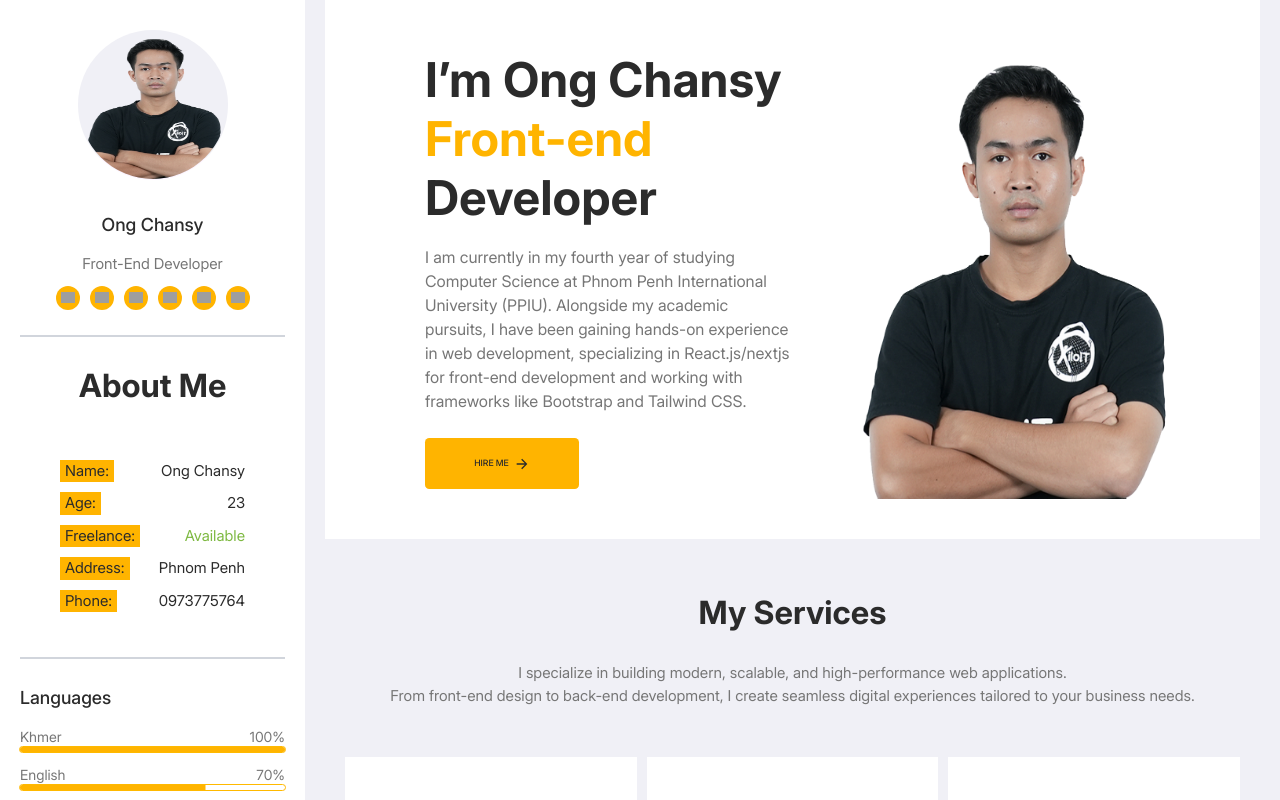
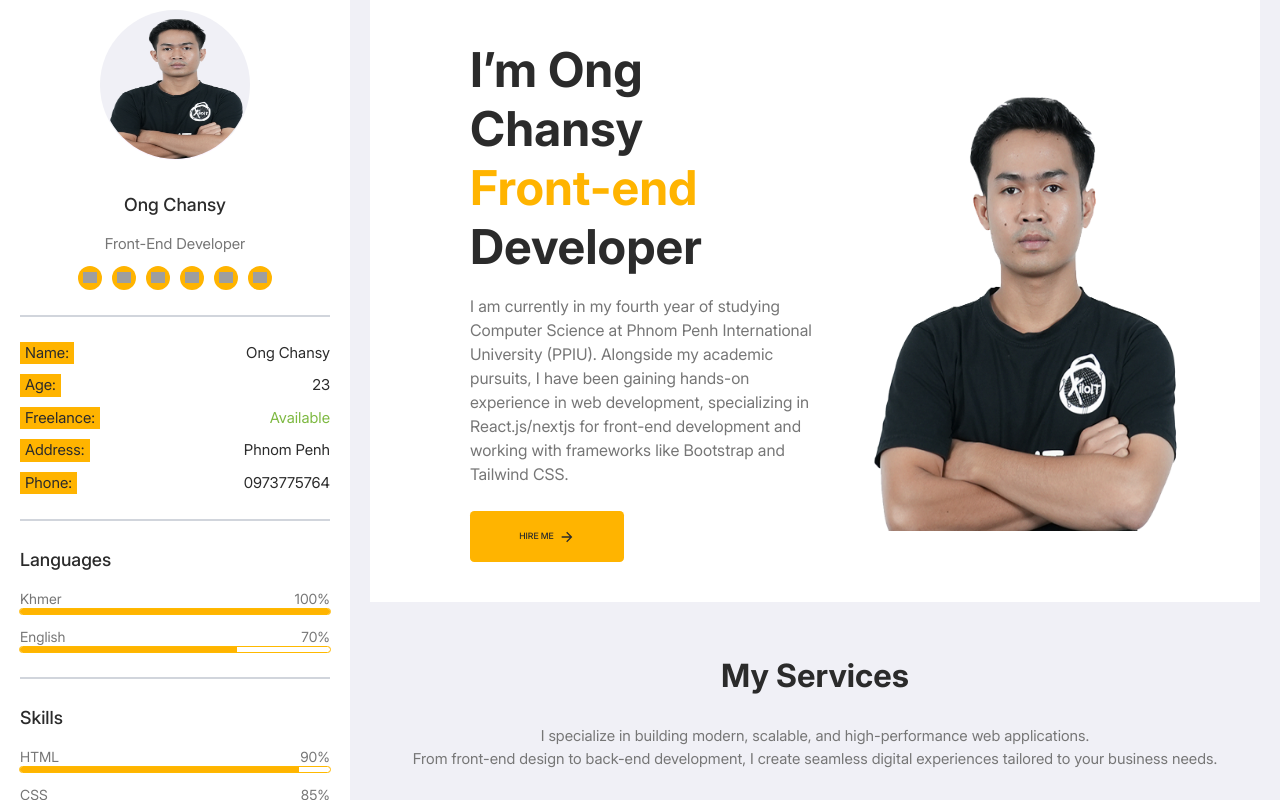
Before and after one commit to Ongchansy/portfolio, a Next.js app: page / in a window 1280 px wide. Shown: the top 800 px of the page. Built offline with nearby package versions, Linux system fonts and the light colour scheme; grey boxes are pictures that could not be loaded.

Commit message:
add new section

```diff
--- a/src/app/layout.tsx
+++ b/src/app/layout.tsx
@@ -56,16 +56,18 @@ export default function RootLayout({
             enableSystem
             disableTransitionOnChange
           >
+          <div >
             <MobileHeader />
-            <div className="flex h-screen">
-              <aside className="md:fixed  hidden lg:block left-0 top-0 lg:overflow-y-auto w-[305px] bg-primary-background shadow-2xs px-8 py-12 ">
+            <div className="h-screen">
+              <aside className="md:fixed  hidden lg:block h-screen left-0 top-0 overflow-y-auto w-[350px] bg-primary-background shadow-2xs px-8 pt-4 ">
                 <RightSidebar />
               </aside>
 
-              <main className="lg:flex-1 lg:ml-[305px] overflow-y-auto lg:px-8">
+              <main className="lg:flex-1 lg:ml-[350px] overflow-y-auto lg:px-8">
                 {children}
               </main>
             </div>
+          </div>
           </ThemeProvider>
       </body>
     </html>
--- a/src/component/AboutMe.tsx
+++ b/src/component/AboutMe.tsx
@@ -2,9 +2,9 @@ import React from 'react'
 
 const AboutMe = () => {
   return (
-    <div className="px-8">
-        <h1 className="text-[3.2rem] font-bold text-center text-title mb-12">About Me</h1>
-        <div className='flex flex-col gap-[10px] bg-primary-background p-8'>
+    <div className="px-8 lg:px-0">
+        <h1 className="text-[3.2rem] lg:hidden lg:text-[18px] font-bold text-center text-title mb-12">About Me</h1>
+        <div className='flex flex-col gap-[10px] bg-primary-background p-8 lg:p-0'>
             <div className='flex  justify-between items-baseline'>
                 <span className='bg-yellow-100 text-title text-[15px] px-2'>Name: </span>
                 <span className='text-title text-[15px]'>Ong Chansy</span>
--- a/src/component/HeaderMobile.tsx
+++ b/src/component/HeaderMobile.tsx
@@ -28,16 +28,16 @@ export default function MobileHeader() {
 
   return (
     <>
-      <header className="fixed top-0 left-0 right-0 h-16 bg-primary-background/80 backdrop-blur-md z-50 shadow-sm flex items-center justify-between px-4">
-        <div className="flex items-center">
-          <Sheet open={open} onOpenChange={setOpen}>
+      <header className="fixed top-0 left-0 right-0 h-24 text-[1.4rem]  bg-primary-background/80 backdrop-blur-md z-50 shadow-sm flex items-center justify-between px-8">
+        <div className="flex items-center ">
+          <Sheet open={open} onOpenChange={setOpen} >
             <SheetTrigger asChild>
               <Button variant="ghost" size="icon">
-                <Menu className="h-6 w-6" />
+                <Menu style={{width: 25, height:25}} />
                 <span className="sr-only">Toggle menu</span>
               </Button>
             </SheetTrigger>
-            <SheetContent side="left" className="w-[280px] sm:w-[280px]">
+            <SheetContent side="left" className="w-[280px] sm:w-[280px] overflow-auto pb-4">
               <SheetHeader className="text-left">
                 <SheetTitle></SheetTitle>
               </SheetHeader>
@@ -54,7 +54,7 @@ export default function MobileHeader() {
                 </Button>
               </div>
 
-              <nav className="flex-1 overflow-auto">
+              <nav className="flex-1 ">
                 <ul className="space-y-2">
                   {menuItems.map((item, index) => (
                     <motion.li
@@ -81,7 +81,7 @@ export default function MobileHeader() {
 
         <div className="flex items-center space-x-2">
           <Button variant="ghost" size="icon" onClick={() => setTheme(theme === "dark" ? "light" : "dark")}>
-            {theme === "dark" ? <Sun className="h-5 w-5" /> : <Moon className="h-5 w-5" />}
+            {theme === "dark" ? <Sun  style={{width: 25, height:25}} /> : <Moon style={{width: 25, height:25}} />}
             <span className="sr-only">Toggle theme</span>
           </Button>
         </div>
--- a/src/component/Skills.tsx
+++ b/src/component/Skills.tsx
@@ -4,7 +4,7 @@ import { ProgressBar } from './common/ProgressBar'
 const Skills = () => {
   return (
     <>
-        <h3 className='text-title font-medium test-[18px] mb-[15px]'>Skills</h3>
+        <h3 className='text-title font-medium text-[18px] mb-[15px]'>Skills</h3>
         <div className='flex flex-col gap-[12px]'>
                     <div>
                         <div className='flex items-center justify-between text-[1.4rem]'>
--- a/src/component/TimeLine.tsx
+++ b/src/component/TimeLine.tsx
@@ -46,7 +46,7 @@ const TimeLine = () => {
         },
       ]
   return (
-    <div className="mxl:container xl:mx-auto px-4 py-8 md:py-12" id='worksTimeline'>
+    <div className="mxl:container xl:mx-auto px-8 py-8 md:py-12" id='worksTimeline'>
       <h1 className="text-2xl text-[3.2rem] font-bold text-title text-center mb-8 md:mb-12">Company Timeline</h1>
       <div className="relative">
         {/* Center line - adjusted for mobile and desktop */}
--- a/src/component/common/RightSidebar.tsx
+++ b/src/component/common/RightSidebar.tsx
@@ -9,13 +9,13 @@ const RightSidebar = () => {
   return (
     <>
         <Profile />
-        <p className='w-[265px] h-[2px] bg-gray-300 my-[25px]' />
+        <p className='w-[310px] h-[2px] bg-gray-300 my-[25px]' />
         <AboutMe />
-        <p className='w-[265px] h-[2px] bg-gray-300 my-[25px]' />
+        <p className='w-[310px] h-[2px] bg-gray-300 my-[25px]' />
         <Language />
-        <p className='w-[265px] h-[2px] bg-gray-300 my-[25px]' />
+        <p className='w-[310px] h-[2px] bg-gray-300 my-[25px]' />
         <Skills />
-        <p className='w-[265px] h-[2px] bg-gray-300 my-[12px]' />
+        <p className='w-[310px] h-[2px] bg-gray-300 my-[12px]' />
         <ModeToggle />
     </>
   )
```
